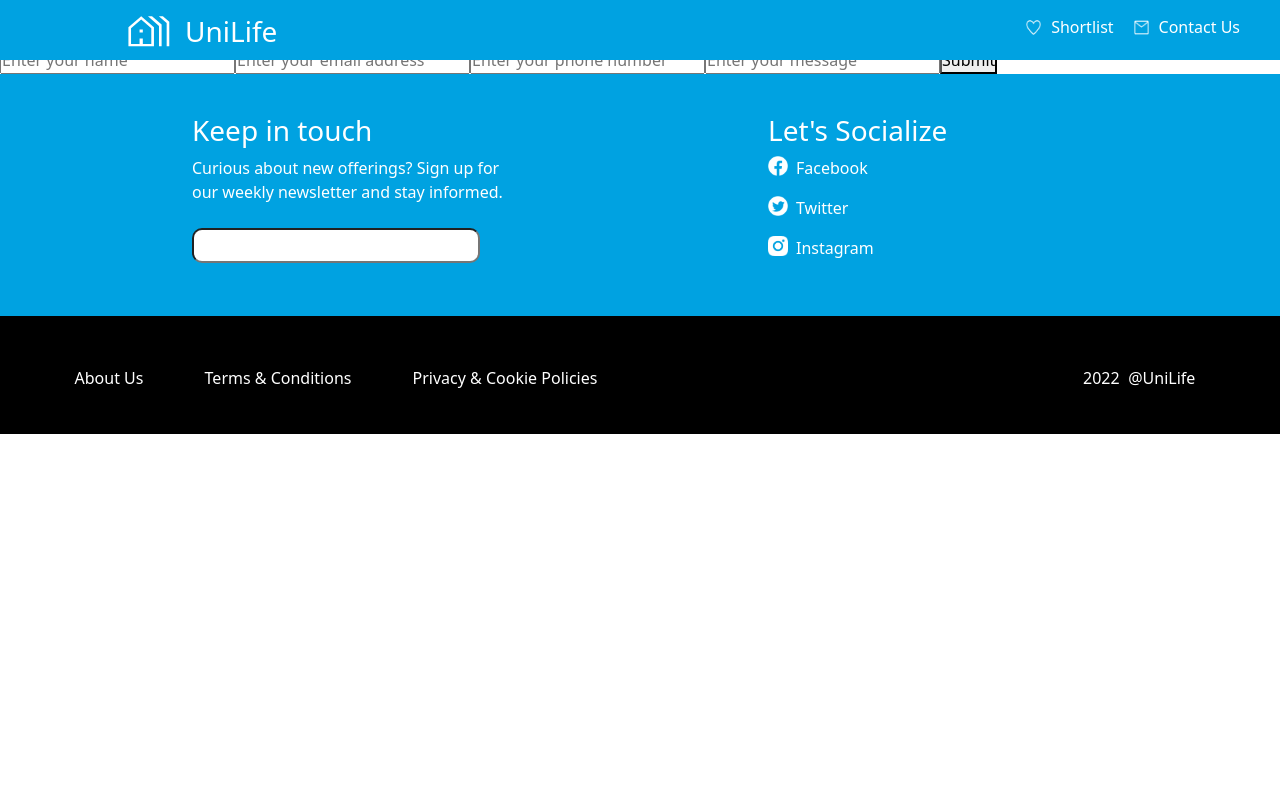
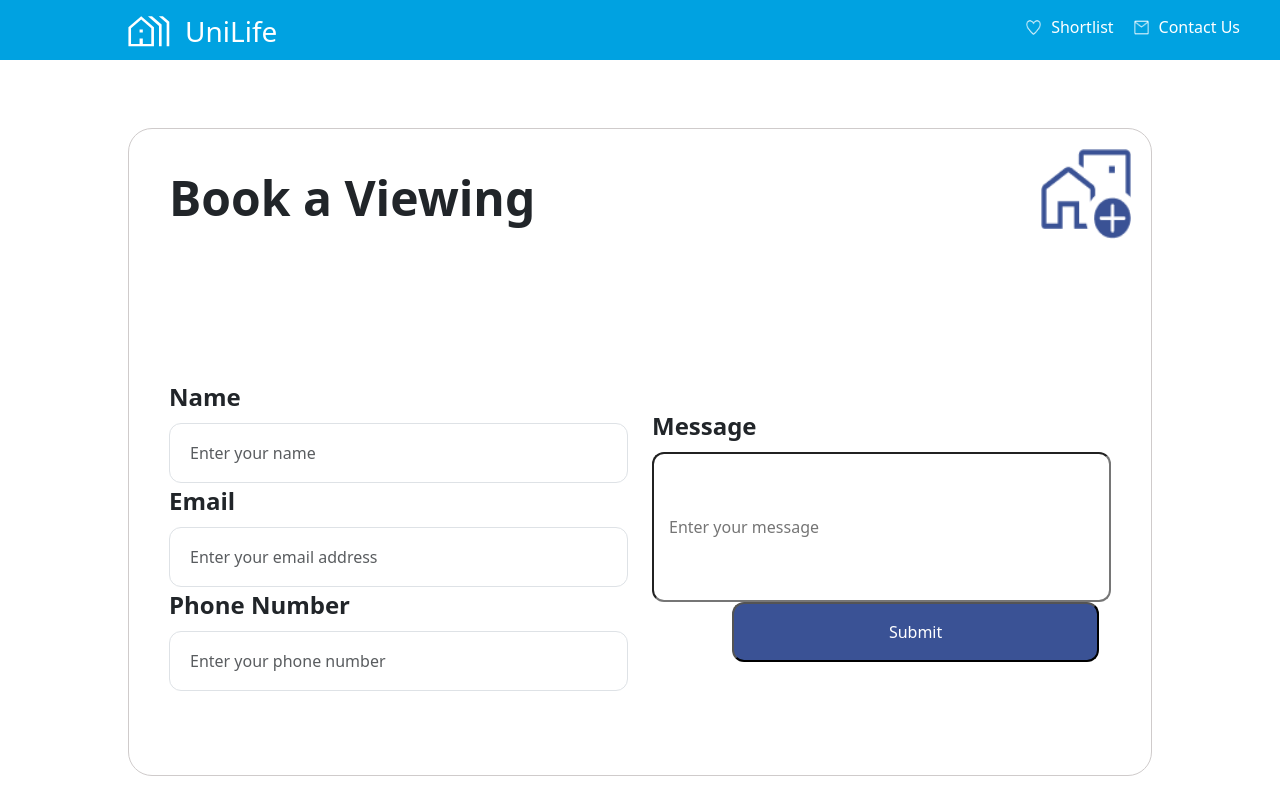
Before and after one commit to sarajulia18/Unilife, a React (Create React App) app: page /bookviewingmodal in a window 1280 px wide. Shown: the top 800 px of the page. Built offline with nearby package versions, Linux system fonts and the light colour scheme; the HTML template or start-up script is replaced by a standard one.

Commit message:
created book viewing component

```diff
--- a/src/components/BookViewing/BookViewing.js
+++ b/src/components/BookViewing/BookViewing.js
@@ -1,54 +1,102 @@
-import { React, useState } from "react";
+import React, { useState } from "react";
+import "./BookViewing.css";
+import Viewing from "../../assets/add-view-icon.png";
 
-export default function BookViewing() {
+export default function BookViewing({ properties }) {
   const [nameInput, setNameInput] = useState("");
   const [emailInput, setEmailInput] = useState("");
   const [phoneInput, setPhoneInput] = useState("");
   const [msgInput, setMsgInput] = useState("");
 
   function handleNameInputChange(e) {
-    setEmailInput(e.target.value);
+    setNameInput(e.target.value);
   }
   function handleEmailInputChange(e) {
     setEmailInput(e.target.value);
   }
   function handlePhoneInputChange(e) {
-    setEmailInput(e.target.value);
+    setPhoneInput(e.target.value);
   }
   function handleMsgInputChange(e) {
-    setEmailInput(e.target.value);
+    setMsgInput(e.target.value);
   }
   function handleSubmit(e) {
     e.preventDefault();
   }
 
   return (
-    <>
-      <h2>Book a Viewing</h2>
-      {/* <p>input address api here</p> */}
-      <form onSumbit={handleSubmit}>
+    <div className="full-form">
+      <div className="top-contact">
+        <div className="top-text">
+          <h1>Book a Viewing</h1>
+          <p>
+            {properties?.address?.street}
+            {properties?.address?.city}
+            {properties?.address?.postcode}
+          </p>
+        </div>
+        <div className="top-icon">
+          <img src={Viewing} alt="home with plus sign icon" />
+        </div>
+      </div>
+      <form className="row bottom-contact" onSumbit={handleSubmit}>
+        <div className="col-md-6">
+          <div className="col">
+            <label for="inputName" className="form-label">
+              Name
+            </label>
             <input
               type="text"
+              className="form-control"
               placeholder="Enter your name"
               onChange={handleNameInputChange}
             />
+          </div>
+          <div className="col">
+            <label for="inputEmail" className="form-label">
+              Email
+            </label>
+
             <input
               type="email"
+              className="form-control"
               placeholder="Enter your email address"
               onChange={handleEmailInputChange}
             />
+          </div>
+          <div className="col">
+            <label for="inputNum" className="form-label">
+              Phone Number
+            </label>
             <input
-          type="number"
+              type="tel"
+              className="form-control"
               placeholder="Enter your phone number"
               onChange={handlePhoneInputChange}
             />
+          </div>
+        </div>
+        <div className="col-md-6">
+          <div className="col">
+            <label for="message" className="form-label">
+              Message
+            </label>
             <input
               type="text"
+              className="form-control-msg"
               placeholder="Enter your message"
               onChange={handleMsgInputChange}
             />
-        <button>Submit</button>
+          </div>
+          <div className="col">
+            <input
+              type="submit"
+              value="Submit"
+              className="contact-submit-btn"
+            ></input>
+          </div>
+        </div>
       </form>
-    </>
+    </div>
   );
 }
--- a/src/components/CityHomeCards/CityHomeCards.css
+++ b/src/components/CityHomeCards/CityHomeCards.css
@@ -2,6 +2,7 @@
     display: flex;
     flex-wrap: wrap;
     justify-content: center;
+    margin: 5px 10px;
 }
 .city-card-title{
     display: flex;
@@ -9,3 +10,13 @@
     align-items: center;
     width:100%
 }
+.see-all-btn{
+    background-color: #3A5295;
+    color: #fff;
+    width:80%;
+    padding: 16px 32px;
+    font-size:20px;
+    font-weight: bold;
+    border-radius: 12px;
+    cursor: pointer;
+}
--- a/src/components/CityHomeCards/CityHomeCards.js
+++ b/src/components/CityHomeCards/CityHomeCards.js
@@ -20,12 +20,7 @@ export default function CityHomeCards({ cities }) {
         ))}
       </div>
       <div className="see-all-cities-btn mt-4">
-        <Link
-          type="button"
-          className="btn btn-primary"
-          data-bs-toggle="button"
-          to="/seeallcities"
-        >
+        <Link type="button" className="see-all-btn" to="/seeallcities">
           See All Cities
         </Link>
       </div>
--- a/src/components/HomeSearch/HomeSearch.css
+++ b/src/components/HomeSearch/HomeSearch.css
@@ -15,16 +15,17 @@
     display:flex;
     justify-content: space-evenly;
     align-items: center;
-    padding: 15px;
+    padding: 18px;
 }
 .home-select-container select{
     border-radius: 12px;
-    padding: 4px;
+    padding: 6px;
+    height: 5vh;
 }
 .home-search-btn{
     background-color: #3A5295;
     color: #fff;
-    padding: 8px;
+    padding: 12px;
     width:150px;
     border-radius: 12px;
 }
--- a/src/components/PropertyCards/PropertyCards.css
+++ b/src/components/PropertyCards/PropertyCards.css
@@ -11,5 +11,5 @@
     display: flex;
     flex-wrap: wrap;
     justify-content: space-evenly;
-
+    padding: 10px 20px;
 }
--- a/src/components/StudentSection/StudentSection.css
+++ b/src/components/StudentSection/StudentSection.css
@@ -1,8 +1,10 @@
 .left-section{
-    padding: 0 95px 0 95px;
+    padding: 30px 95px;
+    display: flex;
 }
 .right-section img{
     padding:0;
+    width:80%;
     border-radius: 12%;
 }
 .student-section-card-title{
--- a/src/pages/BookViewingModal.js
+++ b/src/pages/BookViewingModal.js
@@ -1,11 +1,23 @@
-import React from "react";
-
+import React, { useState, useEffect } from "react";
+import axios from "axios";
+import { useParams } from "react-router-dom";
 import BookViewing from "../components/BookViewing/BookViewing";
 
 export default function BookViewingModal() {
+  const [properties, setProperties] = useState();
+  // const { address } = useParams();
+  // useEffect(() => {
+  //   axios
+  //     .post(`https://unilife-server.herokuapp.com/properties/${address}`)
+  //     .then((res) => {
+  //       console.log(res.data.data);
+  //       // setProperties(res.data.data);
+  //     })
+  //     .catch((err) => console.log(err));
+  // }, []);
   return (
     <div>
-      <BookViewing />
+      <BookViewing properties={properties} />
     </div>
   );
 }
```
Also changed, not shown: src/assets/add-view-icon.png (added), src/components/BookViewing/BookViewing.css (added). Lines whose indentation alone changed are shown as unchanged.
